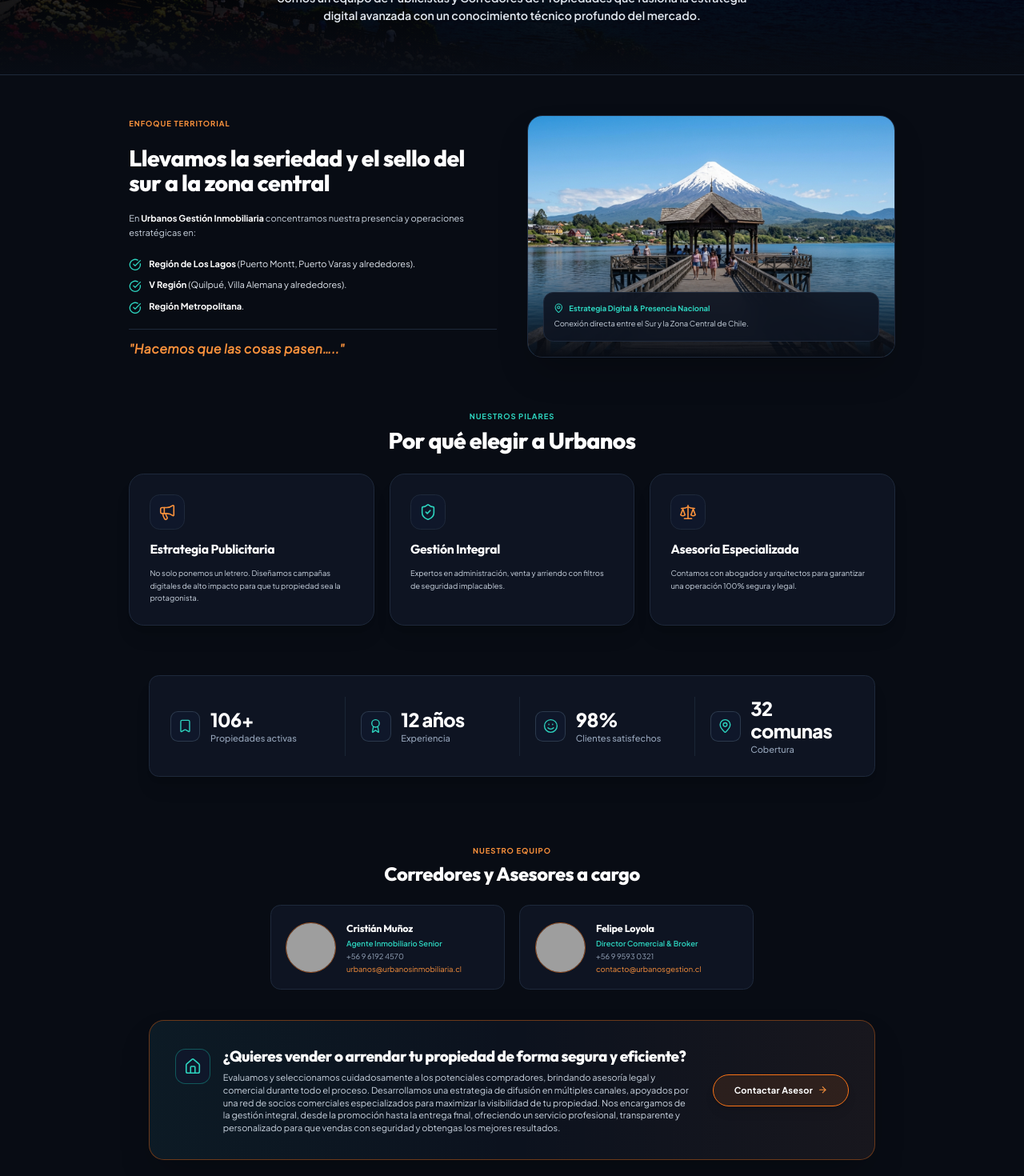
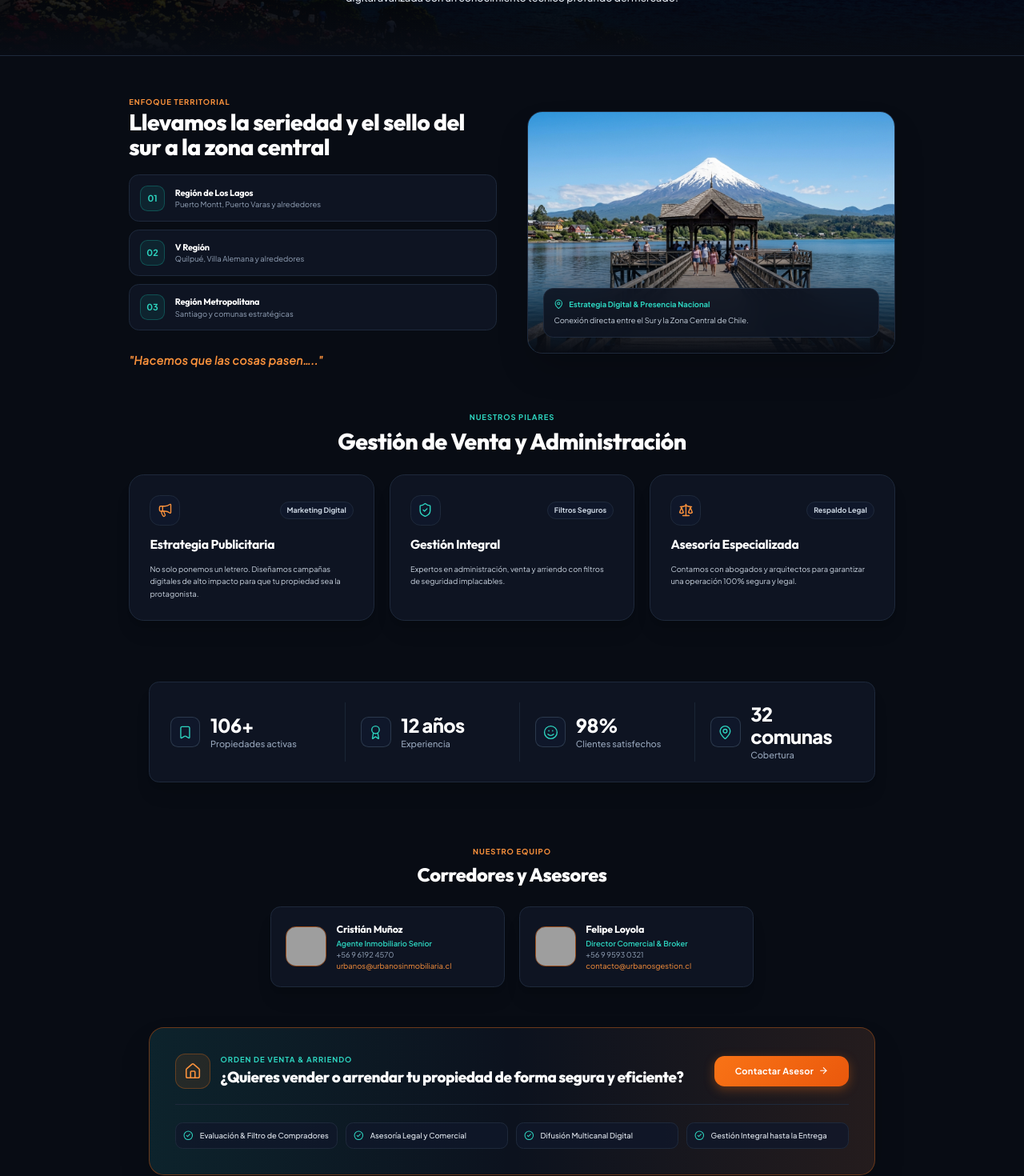
Before and after one commit to nowebcl/urbanos, a React (Vite) app: page /nosotros in a window 1280 px wide. Shown: the part 280-1750 px from the top of the page at 80% size. Built offline with nearby package versions, Linux system fonts and the light colour scheme; grey boxes are pictures that could not be loaded.

Commit message:
Reorganize and balance text distribution into clean cards, pills and high-impact layout

```diff
--- a/src/components/CtaBanner.jsx
+++ b/src/components/CtaBanner.jsx
@@ -1,40 +1,58 @@
 import React from 'react';
-import { Home, ArrowRight } from 'lucide-react';
+import { Home, ArrowRight, ShieldCheck, Megaphone, CheckCircle2 } from 'lucide-react';
 
 export default function CtaBanner({ onOpenContact }) {
+  const highlights = [
+    'Evaluación & Filtro de Compradores',
+    'Asesoría Legal y Comercial',
+    'Difusión Multicanal Digital',
+    'Gestión Integral hasta la Entrega'
+  ];
+
   return (
     <section className="max-w-7xl mx-auto px-4 sm:px-6 lg:px-8 my-14">
       <div className="relative rounded-3xl overflow-hidden p-6 sm:p-10 bg-[#0c121e] border border-orange-500/40 shadow-2xl">
 
         {/* Glow accent */}
-        <div className="absolute inset-0 bg-gradient-to-r from-teal-500/5 via-transparent to-orange-500/5 pointer-events-none" />
+        <div className="absolute inset-0 bg-gradient-to-r from-teal-500/10 via-transparent to-orange-500/10 pointer-events-none" />
 
-        <div className="relative z-10 flex flex-col md:flex-row items-start md:items-center justify-between gap-8">
+        <div className="relative z-10 space-y-6">
 
-          {/* Left Icon + Text */}
-          <div className="flex items-start gap-5">
-            <div className="w-14 h-14 rounded-2xl bg-slate-900 border border-teal-500/40 flex items-center justify-center text-teal-400 shrink-0 mt-1">
+          {/* Header Row */}
+          <div className="flex flex-col md:flex-row items-start md:items-center justify-between gap-6 pb-6 border-b border-slate-800">
+            <div className="flex items-center gap-4">
+              <div className="w-14 h-14 rounded-2xl bg-orange-500/10 border border-orange-500/30 flex items-center justify-center text-orange-400 shrink-0">
                 <Home className="w-7 h-7 stroke-[1.75]" />
               </div>
 
-            <div className="max-w-3xl space-y-2">
+              <div>
+                <span className="text-xs font-bold tracking-widest text-teal-400 uppercase block mb-1">
+                  ORDEN DE VENTA & ARRIENDO
+                </span>
                 <h3 className="text-xl sm:text-2xl font-extrabold text-white tracking-tight">
                   ¿Quieres vender o arrendar tu propiedad de forma segura y eficiente?
                 </h3>
-              <p className="text-xs sm:text-sm text-slate-300 font-normal leading-relaxed">
-                Evaluamos y seleccionamos cuidadosamente a los potenciales compradores, brindando asesoría legal y comercial durante todo el proceso. Desarrollamos una estrategia de difusión en múltiples canales, apoyados por una red de socios comerciales especializados para maximizar la visibilidad de tu propiedad. Nos encargamos de la gestión integral, desde la promoción hasta la entrega final, ofreciendo un servicio profesional, transparente y personalizado para que vendas con seguridad y obtengas los mejores resultados.
-              </p>
               </div>
             </div>
 
-          {/* Right Action Button */}
             <button
               onClick={onOpenContact}
-            className="w-full md:w-auto flex items-center justify-center gap-2 px-8 py-3.5 rounded-full border border-orange-500 bg-orange-500/10 hover:bg-orange-500/20 text-white font-bold text-xs sm:text-sm tracking-wide transition-all duration-300 shrink-0 shadow-lg"
+              className="w-full md:w-auto flex items-center justify-center gap-2 px-8 py-3.5 rounded-2xl btn-orange font-bold text-xs sm:text-sm tracking-wide transition-all shadow-xl shrink-0"
             >
               <span>Contactar Asesor</span>
-            <ArrowRight className="w-4 h-4 text-orange-400" />
+              <ArrowRight className="w-4 h-4" />
             </button>
+          </div>
+
+          {/* Clean 4 Feature Badges Grid */}
+          <div className="grid grid-cols-1 sm:grid-cols-2 lg:grid-cols-4 gap-3 pt-1">
+            {highlights.map((text, i) => (
+              <div key={i} className="flex items-center gap-2.5 p-3 rounded-xl bg-slate-900/80 border border-slate-800 text-xs font-medium text-slate-200">
+                <CheckCircle2 className="w-4 h-4 text-teal-400 shrink-0" />
+                <span>{text}</span>
+              </div>
+            ))}
+          </div>
 
         </div>
       </div>
--- a/src/components/HeroSection.jsx
+++ b/src/components/HeroSection.jsx
@@ -1,5 +1,5 @@
 import React from 'react';
-import { MapPin, Search, Home, Building2, Briefcase, Trees, ArrowRight } from 'lucide-react';
+import { MapPin, Search, Home, Building2, Briefcase, Trees, ArrowRight, ShieldCheck, Sparkles, TrendingUp } from 'lucide-react';
 
 export default function HeroSection({
   selectedOperation,
@@ -18,49 +18,50 @@
   ];
 
   return (
-    <section id="inicio" className="relative pt-8 pb-16 md:pt-12 md:pb-24 overflow-hidden flex flex-col justify-center">
+    <section id="inicio" className="relative pt-10 pb-16 md:pt-14 md:pb-24 overflow-hidden flex flex-col justify-center">
 
       {/* Background Image */}
       <div className="absolute inset-0 z-0">
         <img
           src="/images/hero_bg.jpg"
           alt="Urbanos Gestión Inmobiliaria"
-          className="w-full h-full object-cover object-center filter brightness-[0.45] contrast-125"
+          className="w-full h-full object-cover object-center filter brightness-[0.4] contrast-125 scale-105 transition-transform duration-1000"
         />
         {/* Dark Gradients */}
-        <div className="absolute inset-0 bg-gradient-to-b from-[#080c14]/90 via-[#080c14]/50 to-[#080c14]" />
+        <div className="absolute inset-0 bg-gradient-to-b from-[#080c14]/90 via-[#080c14]/60 to-[#080c14]" />
       </div>
 
       {/* Main Content Container */}
       <div className="relative z-10 max-w-4xl mx-auto px-4 sm:px-6 lg:px-8 text-center flex flex-col items-center">
 
         {/* Top Pill Badge */}
-        <div className="inline-flex items-center gap-2 px-3.5 py-1.5 rounded-full bg-[#0c121e]/90 border border-teal-500/40 text-slate-100 text-xs sm:text-sm font-medium mb-5 shadow-lg backdrop-blur-md">
-          <MapPin className="w-4 h-4 text-teal-400" />
-          <span>Gestión Inmobiliaria Integral</span>
+        <div className="inline-flex items-center gap-2 px-4 py-1.5 rounded-full bg-[#0c121e]/90 border border-teal-500/40 text-slate-100 text-xs sm:text-sm font-medium mb-6 shadow-xl backdrop-blur-md">
+          <Sparkles className="w-4 h-4 text-teal-400" />
+          <span>Gestión Inmobiliaria Integral & Estrategia Digital</span>
         </div>
 
         {/* Main Title */}
-        <h1 className="text-3xl sm:text-5xl md:text-6xl font-extrabold text-white tracking-tight leading-[1.1] mb-4 text-balance">
-          Encuentra el hogar ideal para comenzar tu próxima historia
+        <h1 className="text-3xl sm:text-5xl md:text-6xl font-extrabold text-white tracking-tight leading-[1.15] mb-5 text-balance">
+          Encuentra el hogar ideal <br className="hidden sm:inline" />
+          para comenzar tu próxima historia
         </h1>
 
-        {/* Subtitle / Bajada */}
-        <p className="max-w-3xl text-xs sm:text-sm md:text-base text-slate-200 font-normal leading-relaxed mb-7 text-balance">
-          En Urbanos Gestión Inmobiliaria hacemos que cada operación inmobiliaria sea más simple, segura y exitosa. Te acompañamos con asesoría personalizada en la compra, venta, arriendo y administración de propiedades, ofreciendo un servicio cercano, transparente y comprometido con lograr los mejores resultados para nuestros clientes.
+        {/* Subtitle / Concise Bajada */}
+        <p className="max-w-2xl text-sm sm:text-base text-slate-300 font-normal leading-relaxed mb-8 text-balance">
+          Hacemos que cada operación inmobiliaria sea <strong className="text-teal-400 font-semibold">simple, segura y exitosa</strong>. Asesoría personalizada en compra, venta, arriendo y administración.
         </p>
 
         {/* Main Search Card Box */}
-        <div className="w-full max-w-2xl bg-[#0f172a] border border-slate-700/80 rounded-2xl p-4 sm:p-5 shadow-2xl text-left">
+        <div className="w-full max-w-2xl bg-[#0f172a]/95 border border-slate-700/80 rounded-3xl p-5 sm:p-6 shadow-2xl text-left backdrop-blur-xl">
 
           {/* Operation Tabs (Venta / Arriendo) */}
-          <div className="flex items-center gap-2 mb-3.5">
+          <div className="flex items-center gap-2 mb-4">
             <button
               type="button"
               onClick={() => setSelectedOperation('Venta')}
-              className={`px-4 py-1.5 rounded-lg text-xs sm:text-sm font-semibold transition-all ${
+              className={`px-5 py-2 rounded-xl text-xs sm:text-sm font-bold transition-all ${
                 selectedOperation === 'Venta'
-                  ? 'bg-slate-800 text-white border border-slate-600 shadow'
+                  ? 'bg-slate-800 text-white border border-slate-600 shadow-md'
                   : 'text-slate-400 hover:text-slate-200 bg-transparent'
               }`}
             >
@@ -69,9 +70,9 @@
             <button
               type="button"
               onClick={() => setSelectedOperation('Arriendo')}
-              className={`px-4 py-1.5 rounded-lg text-xs sm:text-sm font-semibold transition-all ${
+              className={`px-5 py-2 rounded-xl text-xs sm:text-sm font-bold transition-all ${
                 selectedOperation === 'Arriendo'
-                  ? 'bg-slate-800 text-white border border-slate-600 shadow'
+                  ? 'bg-slate-800 text-white border border-slate-600 shadow-md'
                   : 'text-slate-400 hover:text-slate-200 bg-transparent'
               }`}
             >
@@ -85,22 +86,22 @@
               e.preventDefault();
               onExecuteSearch();
             }}
-            className="flex flex-col sm:flex-row items-center gap-2.5 mb-3.5"
+            className="flex flex-col sm:flex-row items-center gap-2.5 mb-4"
           >
             <div className="relative flex-1 w-full flex items-center">
-              <Search className="absolute left-3.5 w-4 h-4 text-slate-400 pointer-events-none z-10" />
+              <Search className="absolute left-4 w-4 h-4 text-slate-400 pointer-events-none z-10" />
               <input
                 type="text"
                 value={searchQuery}
                 onChange={(e) => setSearchQuery(e.target.value)}
-                placeholder="Comuna, ciudad o palabra clave (ej: Puerto Varas, Puerto Montt, Quilpué)..."
-                className="w-full pl-10 pr-3.5 py-2.5 bg-[#080c14] border border-slate-700 rounded-xl text-white placeholder-slate-400 text-xs sm:text-sm focus:outline-none focus:border-teal-400 transition-all"
+                placeholder="Comuna, ciudad o palabra clave..."
+                className="w-full pl-11 pr-4 py-3 bg-[#080c14] border border-slate-700 rounded-2xl text-white placeholder-slate-400 text-xs sm:text-sm focus:outline-none focus:border-teal-400 transition-all shadow-inner"
               />
             </div>
 
             <button
               type="submit"
-              className="w-full sm:w-auto flex items-center justify-center gap-2 px-6 py-2.5 btn-orange rounded-xl text-xs sm:text-sm font-bold tracking-wide transition-all whitespace-nowrap shadow-lg shrink-0"
+              className="w-full sm:w-auto flex items-center justify-center gap-2 px-7 py-3 btn-orange rounded-2xl text-xs sm:text-sm font-bold tracking-wide transition-all whitespace-nowrap shadow-lg shrink-0"
             >
               <span>Buscar</span>
               <ArrowRight className="w-4 h-4" />
@@ -108,7 +109,7 @@
           </form>
 
           {/* Property Category Chips */}
-          <div className="flex flex-wrap items-center gap-2 pt-0.5">
+          <div className="flex flex-wrap items-center gap-2 pt-1 border-t border-slate-800/80">
             {propertyTypes.map((type) => {
               const Icon = type.icon;
               const isSelected = selectedType === type.id;
@@ -117,7 +118,7 @@
                   key={type.id}
                   type="button"
                   onClick={() => setSelectedType(selectedType === type.id ? 'All' : type.id)}
-                  className={`flex items-center gap-1.5 px-3 py-1 rounded-full text-xs font-semibold border transition-all ${
+                  className={`flex items-center gap-1.5 px-3.5 py-1.5 rounded-xl text-xs font-semibold border transition-all ${
                     isSelected
                       ? 'bg-teal-500/20 border-teal-400 text-white'
                       : 'bg-slate-900/90 border-slate-700 text-slate-300 hover:border-slate-500 hover:text-white'
@@ -132,6 +133,18 @@
 
         </div>
 
+        {/* Feature Badges Bar */}
+        <div className="flex flex-wrap items-center justify-center gap-4 sm:gap-8 mt-8 text-xs font-medium text-slate-300">
+          <div className="flex items-center gap-2">
+            <ShieldCheck className="w-4 h-4 text-teal-400" />
+            <span>Filtros de Seguridad Legal</span>
+          </div>
+          <div className="flex items-center gap-2">
+            <TrendingUp className="w-4 h-4 text-orange-400" />
+            <span>Estrategia Digital Multicanal</span>
+          </div>
+        </div>
+
       </div>
     </section>
   );
--- a/src/pages/AboutPage.jsx
+++ b/src/pages/AboutPage.jsx
@@ -1,5 +1,5 @@
 import React from 'react';
-import { ShieldCheck, Megaphone, Scale, MapPin, CheckCircle, Award } from 'lucide-react';
+import { ShieldCheck, Megaphone, Scale, MapPin, CheckCircle, Sparkles } from 'lucide-react';
 import StatsBar from '../components/StatsBar';
 import CtaBanner from '../components/CtaBanner';
 import { AGENTS } from '../data/mockData';
@@ -11,20 +11,29 @@
       title: 'Estrategia Publicitaria',
       description: 'No solo ponemos un letrero. Diseñamos campañas digitales de alto impacto para que tu propiedad sea la protagonista.',
       icon: Megaphone,
+      badge: 'Marketing Digital',
       color: 'text-orange-400'
     },
     {
       title: 'Gestión Integral',
       description: 'Expertos en administración, venta y arriendo con filtros de seguridad implacables.',
       icon: ShieldCheck,
+      badge: 'Filtros Seguros',
       color: 'text-teal-400'
     },
     {
       title: 'Asesoría Especializada',
       description: 'Contamos con abogados y arquitectos para garantizar una operación 100% segura y legal.',
       icon: Scale,
+      badge: 'Respaldo Legal',
       color: 'text-orange-400'
     }
+  ];
+
+  const regions = [
+    { name: 'Región de Los Lagos', detail: 'Puerto Montt, Puerto Varas y alrededores' },
+    { name: 'V Región', detail: 'Quilpué, Villa Alemana y alrededores' },
+    { name: 'Región Metropolitana', detail: 'Santiago y comunas estratégicas' }
   ];
 
   return (
@@ -41,49 +50,52 @@
           <div className="absolute inset-0 bg-gradient-to-b from-[#080c14]/80 via-transparent to-[#080c14]" />
         </div>
 
-        <div className="relative z-10 max-w-5xl mx-auto px-4 sm:px-6 lg:px-8 text-center space-y-4">
-          <span className="text-xs font-bold tracking-[0.2em] text-teal-400 uppercase">
-            SOBRE NOSOTROS
-          </span>
-          <h1 className="text-3xl sm:text-5xl md:text-6xl font-extrabold text-white tracking-tight">
+        <div className="relative z-10 max-w-4xl mx-auto px-4 sm:px-6 lg:px-8 text-center space-y-4">
+          <div className="inline-flex items-center gap-2 px-3.5 py-1 rounded-full bg-teal-500/10 border border-teal-500/30 text-teal-400 text-xs font-bold uppercase tracking-widest">
+            <Sparkles className="w-3.5 h-3.5" />
+            <span>Sobre Nosotros</span>
+          </div>
+
+          <h1 className="text-3xl sm:text-5xl font-extrabold text-white tracking-tight leading-tight">
             En Urbanos no solo movemos propiedades, cerramos negocios
           </h1>
-          <p className="max-w-3xl mx-auto text-base sm:text-lg text-slate-200 leading-relaxed font-semibold">
-            Somos un equipo de Publicistas y Corredores de Propiedades que fusiona la estrategia digital avanzada con un conocimiento técnico profundo del mercado.
+
+          <p className="max-w-2xl mx-auto text-sm sm:text-base text-slate-200 leading-relaxed font-medium">
+            Somos un equipo de <strong className="text-white">Publicistas y Corredores de Propiedades</strong> que fusiona la estrategia digital avanzada con un conocimiento técnico profundo del mercado.
           </p>
         </div>
       </section>
 
       {/* History & Focus Section */}
-      <section className="max-w-7xl mx-auto px-4 sm:px-6 lg:px-8 py-16 space-y-12">
+      <section className="max-w-7xl mx-auto px-4 sm:px-6 lg:px-8 py-16 space-y-16">
+
+        {/* Coverage Cards Grid */}
         <div className="grid grid-cols-1 md:grid-cols-2 gap-12 items-center">
 
           <div className="space-y-6">
-            <span className="text-xs font-bold tracking-widest text-orange-400 uppercase">ENFOQUE TERRITORIAL</span>
+            <div>
+              <span className="text-xs font-bold tracking-widest text-orange-400 uppercase block mb-1">ENFOQUE TERRITORIAL</span>
               <h2 className="text-2xl sm:text-4xl font-extrabold text-white leading-snug">
                 Llevamos la seriedad y el sello del sur a la zona central
               </h2>
-            <p className="text-sm text-slate-300 leading-relaxed">
-              En <strong className="text-white">Urbanos Gestión Inmobiliaria</strong> concentramos nuestra presencia y operaciones estratégicas en:
-            </p>
+            </div>
 
-            <div className="space-y-3 pt-1">
-              <div className="flex items-start gap-3 text-sm text-slate-200">
-                <CheckCircle className="w-5 h-5 text-teal-400 shrink-0 mt-0.5" />
-                <span><strong className="text-white">Región de Los Lagos</strong> (Puerto Montt, Puerto Varas y alrededores).</span>
+            <div className="grid grid-cols-1 gap-3">
+              {regions.map((r, i) => (
+                <div key={i} className="p-4 rounded-2xl bg-[#0e1422] border border-slate-800 flex items-center gap-4">
+                  <div className="w-10 h-10 rounded-xl bg-teal-500/10 border border-teal-500/30 flex items-center justify-center text-teal-400 shrink-0 font-bold text-sm">
+                    0{i + 1}
                   </div>
-              <div className="flex items-start gap-3 text-sm text-slate-200">
-                <CheckCircle className="w-5 h-5 text-teal-400 shrink-0 mt-0.5" />
-                <span><strong className="text-white">V Región</strong> (Quilpué, Villa Alemana y alrededores).</span>
-              </div>
-              <div className="flex items-start gap-3 text-sm text-slate-200">
-                <CheckCircle className="w-5 h-5 text-teal-400 shrink-0 mt-0.5" />
-                <span><strong className="text-white">Región Metropolitana</strong>.</span>
+                  <div>
+                    <h4 className="text-sm font-bold text-white">{r.name}</h4>
+                    <p className="text-xs text-slate-400">{r.detail}</p>
                   </div>
                 </div>
+              ))}
+            </div>
 
-            <div className="pt-4 border-t border-slate-800">
-              <span className="text-lg sm:text-xl font-extrabold text-orange-400 tracking-wide italic">
+            <div className="pt-2">
+              <span className="text-lg font-extrabold text-orange-400 tracking-wide italic">
                 "Hacemos que las cosas pasen….."
               </span>
             </div>
@@ -107,23 +119,31 @@
 
         </div>
 
-        {/* 3 Main Pillars */}
-        <div className="space-y-8 pt-8">
-          <div className="text-center space-y-2">
+        {/* 3 Pillars Grid */}
+        <div className="space-y-8">
+          <div className="text-center space-y-2 max-w-xl mx-auto">
             <span className="text-xs font-bold tracking-widest text-teal-400 uppercase">NUESTROS PILARES</span>
-            <h2 className="text-2xl sm:text-4xl font-extrabold text-white">Por qué elegir a Urbanos</h2>
+            <h2 className="text-2xl sm:text-4xl font-extrabold text-white">Gestión de Venta y Administración</h2>
           </div>
 
           <div className="grid grid-cols-1 md:grid-cols-3 gap-6">
             {pillars.map((v, i) => {
               const Icon = v.icon;
               return (
-                <div key={i} className="bg-[#0e1422] p-8 rounded-3xl border border-slate-800 space-y-4 hover:border-slate-600 transition-all shadow-xl">
-                  <div className={`w-14 h-14 rounded-2xl bg-slate-900 border border-slate-800 flex items-center justify-center ${v.color}`}>
-                    <Icon className="w-7 h-7 stroke-[1.75]" />
+                <div key={i} className="bg-[#0e1422] p-8 rounded-3xl border border-slate-800 space-y-4 hover:border-slate-600 transition-all shadow-xl flex flex-col justify-between">
+                  <div className="space-y-4">
+                    <div className="flex items-center justify-between">
+                      <div className={`w-12 h-12 rounded-2xl bg-slate-900 border border-slate-800 flex items-center justify-center ${v.color}`}>
+                        <Icon className="w-6 h-6 stroke-[1.75]" />
                       </div>
+                      <span className="text-[10px] font-bold px-2.5 py-1 rounded-full bg-slate-900 border border-slate-800 text-slate-300">
+                        {v.badge}
+                      </span>
+                    </div>
+
                     <h3 className="text-xl font-bold text-white">{v.title}</h3>
                     <p className="text-xs text-slate-300 leading-relaxed font-normal">{v.description}</p>
+                  </div>
                 </div>
               );
             })}
@@ -134,21 +154,21 @@
         <StatsBar />
 
         {/* Team Section */}
-        <div className="space-y-8 pt-6">
+        <div className="space-y-8">
           <div className="text-center space-y-2">
             <span className="text-xs font-bold tracking-widest text-orange-400 uppercase">NUESTRO EQUIPO</span>
-            <h2 className="text-2xl sm:text-3xl font-extrabold text-white">Corredores y Asesores a cargo</h2>
+            <h2 className="text-2xl sm:text-3xl font-extrabold text-white">Corredores y Asesores</h2>
           </div>
 
           <div className="grid grid-cols-1 sm:grid-cols-2 max-w-3xl mx-auto gap-6">
             {AGENTS.map((agent) => (
-              <div key={agent.id} className="bg-[#0e1422] p-6 rounded-2xl border border-slate-800 flex items-center gap-4">
+              <div key={agent.id} className="bg-[#0e1422] p-6 rounded-2xl border border-slate-800 flex items-center gap-4 shadow-xl">
                 <img
                   src={agent.image}
                   alt={agent.name}
-                  className="w-20 h-20 rounded-full object-cover border-2 border-orange-500/60 shrink-0"
+                  className="w-16 h-16 rounded-2xl object-cover border-2 border-orange-500/60 shrink-0"
                 />
-                <div className="space-y-1">
+                <div className="space-y-0.5">
                   <h3 className="text-base font-bold text-white">{agent.name}</h3>
                   <p className="text-xs text-teal-400 font-semibold">{agent.role}</p>
                   <p className="text-xs text-slate-400">{agent.phone}</p>
```
Lines whose indentation alone changed are shown as unchanged.
